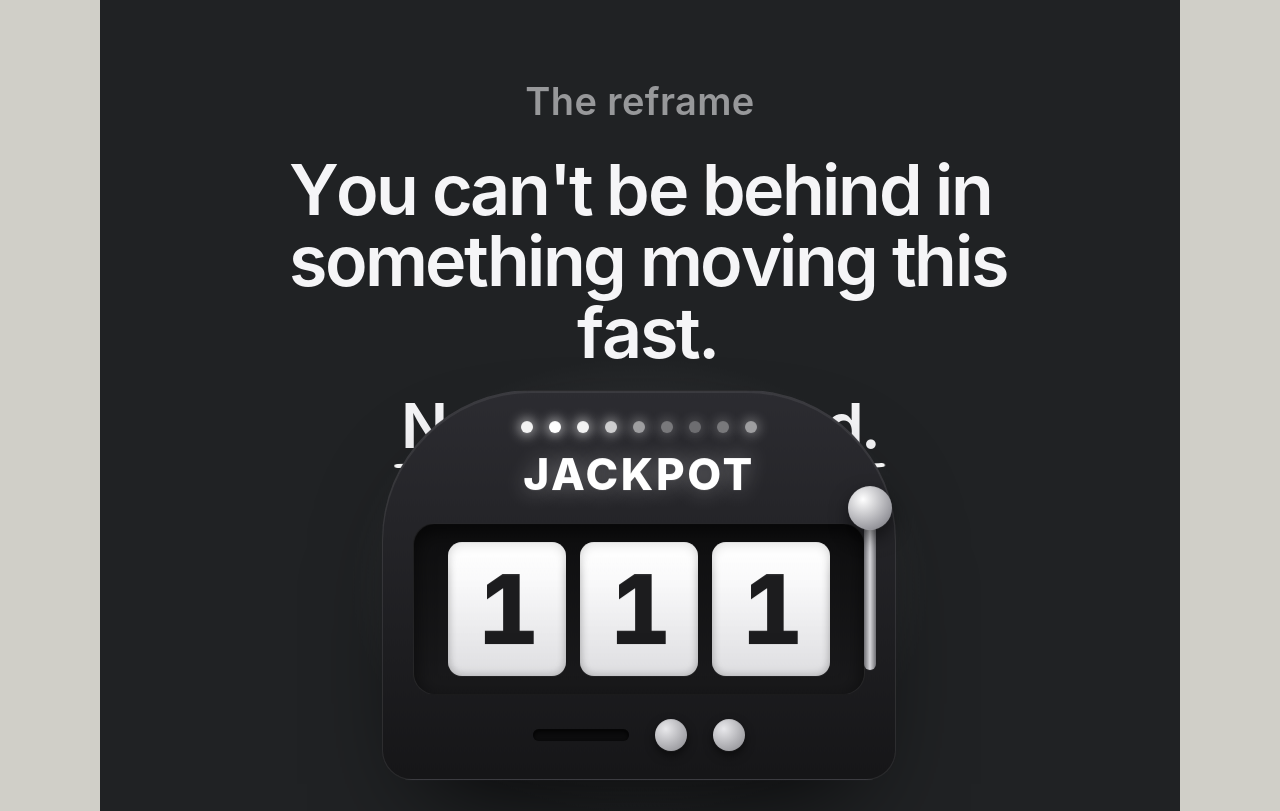
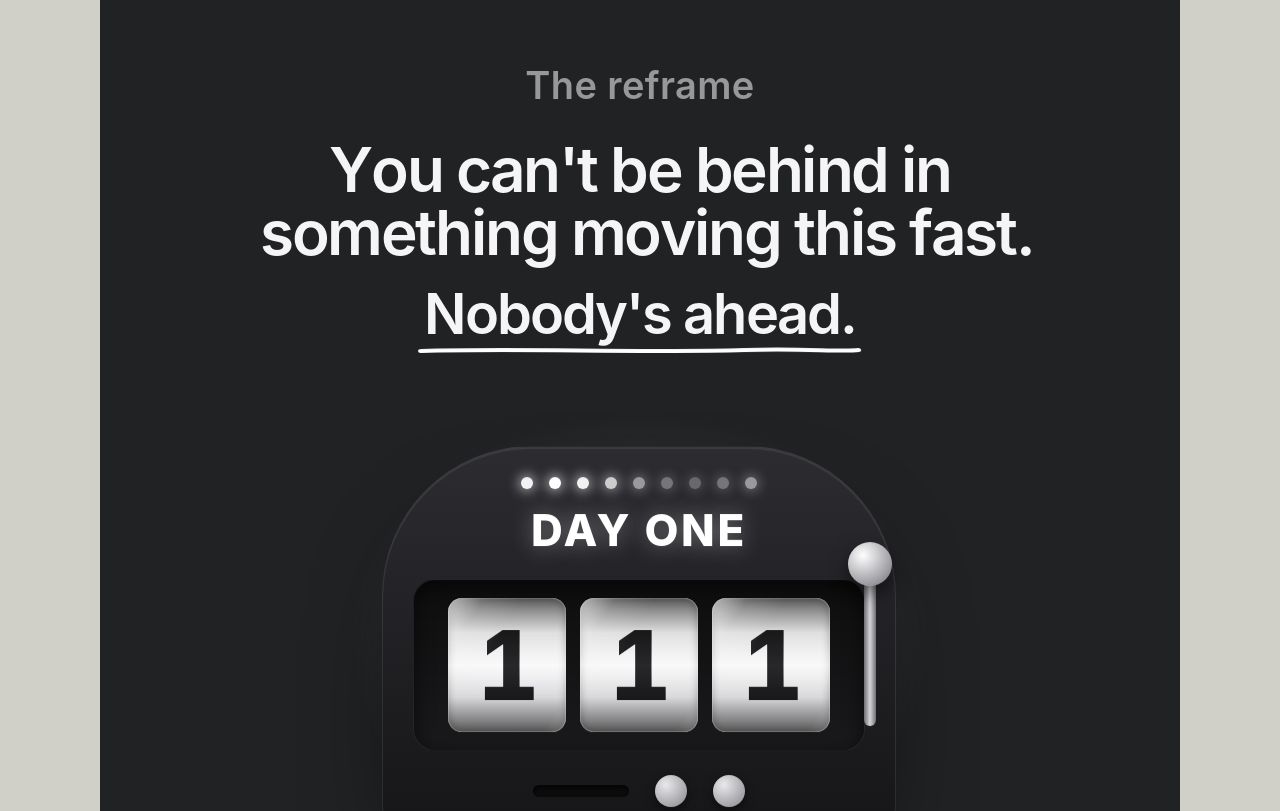
Before and after one commit to eliaszzsenh/anyone-can-carousel, a React (Vite) app: page / in a window 1280 px wide. Shown: the part 3580-4391 px from the top of the page. Built offline with nearby package versions, Linux system fonts and the light colour scheme.

Commit message:
polish: Slide 4 slot machine (lever blur, glass/FOV reels, DAY ONE)

```diff
--- a/src/carousel/Slide4.tsx
+++ b/src/carousel/Slide4.tsx
@@ -95,15 +95,43 @@ function Reel({ delay, w }: { delay: number; w: number }) {
           </motion.div>
         )}
       </div>
-      {/* glass sheen on the reel */}
+      {/* cylinder shading — fakes the curve of a real reel drum (FOV) so the
+          digits darken/recede toward the top + bottom edges */}
       <div
         style={{
           position: "absolute",
           inset: 0,
           borderRadius: 14,
+          pointerEvents: "none",
           background:
-            "linear-gradient(180deg, rgba(255,255,255,0.6), rgba(255,255,255,0) 26%, rgba(0,0,0,0.06))",
+            "linear-gradient(to bottom, rgba(0,0,0,0.62) 0%, rgba(0,0,0,0.10) 26%, rgba(0,0,0,0) 50%, rgba(0,0,0,0.10) 74%, rgba(0,0,0,0.62) 100%)",
+        }}
+      />
+      {/* payline — a brighter band across the centre line, seen through glass */}
+      <div
+        style={{
+          position: "absolute",
+          left: 0,
+          right: 0,
+          top: "50%",
+          transform: "translateY(-50%)",
+          height: WH * 0.46,
           pointerEvents: "none",
+          background:
+            "linear-gradient(to bottom, rgba(255,255,255,0), rgba(255,255,255,0.4), rgba(255,255,255,0))",
+          mixBlendMode: "overlay",
+        }}
+      />
+      {/* the GLASS in front of the reel — a diagonal gloss + edge highlights */}
+      <div
+        style={{
+          position: "absolute",
+          inset: 0,
+          borderRadius: 14,
+          pointerEvents: "none",
+          background:
+            "linear-gradient(122deg, rgba(255,255,255,0.6) 0%, rgba(255,255,255,0.12) 18%, rgba(255,255,255,0) 38%, rgba(255,255,255,0) 88%, rgba(255,255,255,0.14) 100%)",
+          boxShadow: "inset 0 0 0 1px rgba(255,255,255,0.18)",
         }}
       />
     </div>
@@ -129,11 +157,33 @@ function SlotMachine() {
         }}
       />
 
-      {/* the lever — pulls down, springs back, triggering the spin */}
+      {/* the lever — yanks DOWN fast (velocity + motion blur), holds, springs back,
+          triggering the spin */}
       <motion.div
         initial={false}
-        animate={still ? {} : { y: [0, 52, 0] }}
-        transition={{ delay: 0.7, duration: 0.7, times: [0, 0.42, 1], ease: "easeInOut" }}
+        animate={
+          still
+            ? {}
+            : {
+                y: [0, 64, 64, 0],
+                filter: [
+                  "blur(0px)",
+                  "blur(8px)",
+                  "blur(1px)",
+                  "blur(7px)",
+                  "blur(0px)",
+                ],
+              }
+        }
+        transition={{
+          delay: 0.55,
+          y: {
+            duration: 1.0,
+            times: [0, 0.14, 0.45, 0.85],
+            ease: [0.4, 0, 0.12, 1],
+          },
+          filter: { duration: 1.0, times: [0, 0.1, 0.28, 0.62, 0.88] },
+        }}
         style={{
           position: "absolute",
           right: 0,
@@ -141,6 +191,7 @@ function SlotMachine() {
           width: 56,
           height: 210,
           zIndex: 1,
+          willChange: "transform, filter",
         }}
       >
         <div
@@ -162,7 +213,8 @@ function SlotMachine() {
             width: 44,
             height: 44,
             borderRadius: 999,
-            background: "radial-gradient(circle at 34% 30%, #ffffff, #9a9aa0 70%, #6c6c70)",
+            background:
+              "radial-gradient(circle at 34% 30%, #ffffff, #9a9aa0 70%, #6c6c70)",
             boxShadow: "0 8px 18px rgba(0,0,0,0.5)",
           }}
         />
@@ -218,7 +270,7 @@ function SlotMachine() {
               textShadow: "0 0 22px rgba(255,255,255,0.35)",
             }}
           >
-            JACKPOT
+            DAY ONE
           </div>
         </div>
 
@@ -236,9 +288,9 @@ function SlotMachine() {
             justifyContent: "center",
           }}
         >
-          <Reel delay={1.6} w={118} />
-          <Reel delay={1.95} w={118} />
-          <Reel delay={2.3} w={118} />
+          <Reel delay={1.0} w={118} />
+          <Reel delay={1.4} w={118} />
+          <Reel delay={1.8} w={118} />
         </div>
 
         {/* base: coin slot + two buttons */}
@@ -267,7 +319,8 @@ function SlotMachine() {
                 width: 32,
                 height: 32,
                 borderRadius: 999,
-                background: "radial-gradient(circle at 34% 30%, #e9e9ec, #86868b)",
+                background:
+                  "radial-gradient(circle at 34% 30%, #e9e9ec, #86868b)",
                 boxShadow: "0 4px 10px rgba(0,0,0,0.5)",
               }}
             />
@@ -282,16 +335,16 @@ export default function Slide4() {
   return (
     <Slide n={4} tone="dark">
       <style>{`
-        .carcar-play .slot-bulb{animation:slotBulb 0.7s ease-in-out infinite;animation-delay:calc(3s + var(--bd,0s));}
-        @keyframes slotBulb{0%,100%{opacity:0.32;}50%{opacity:1;}}
-        .carcar-play .slot-glow{opacity:0;animation:slotGlow 1s ease-out 2.9s forwards;}
+        .carcar-play .slot-bulb{animation:slotBulb 0.7s ease-in-out infinite;animation-delay:calc(3.7s + var(--bd,0s));}
+        @keyframes slotBulb{0%,100%{opacity:0.3;}50%{opacity:1;}}
+        .carcar-play .slot-glow{opacity:0;animation:slotGlow 1.1s ease-out 3.5s forwards;}
         @keyframes slotGlow{from{opacity:0;}to{opacity:1;}}
       `}</style>
 
       <div
         style={{
           position: "absolute",
-          top: 104,
+          top: 88,
           left: 0,
           right: 0,
           textAlign: "center",
@@ -300,7 +353,7 @@ export default function Slide4() {
         <div className="cc-fade">
           <Eyebrow text="The reframe" dark />
         </div>
-        <h1 style={{ ...head(70, true), padding: "0 110px" }}>
+        <h1 style={{ ...head(62, true), padding: "0 120px" }}>
           <Letters start={0.12} step={0.018}>
             You can't be behind in something{" "}
             <span style={{ color: INK_D }}>moving this fast.</span>
@@ -308,8 +361,8 @@ export default function Slide4() {
         </h1>
         <div
           style={{
-            ...head(62, true),
-            marginTop: 26,
+            ...head(56, true),
+            marginTop: 22,
             ["--pencil-delay" as string]: "1.15s",
           }}
         >
@@ -327,7 +380,7 @@ export default function Slide4() {
         style={
           {
             position: "absolute",
-            top: 430,
+            top: 486,
             left: "50%",
             marginLeft: -258,
             ["--fdelay" as string]: "4s",
@@ -354,7 +407,12 @@ export default function Slide4() {
       >
         <p
           className="cc-fade"
-          style={{ ...sub(27, true), ["--d" as string]: "3.4s" } as React.CSSProperties}
+          style={
+            {
+              ...sub(27, true),
+              ["--d" as string]: "3.4s",
+            } as React.CSSProperties
+          }
         >
           Every pull lands on day one. For everyone.
         </p>
```
